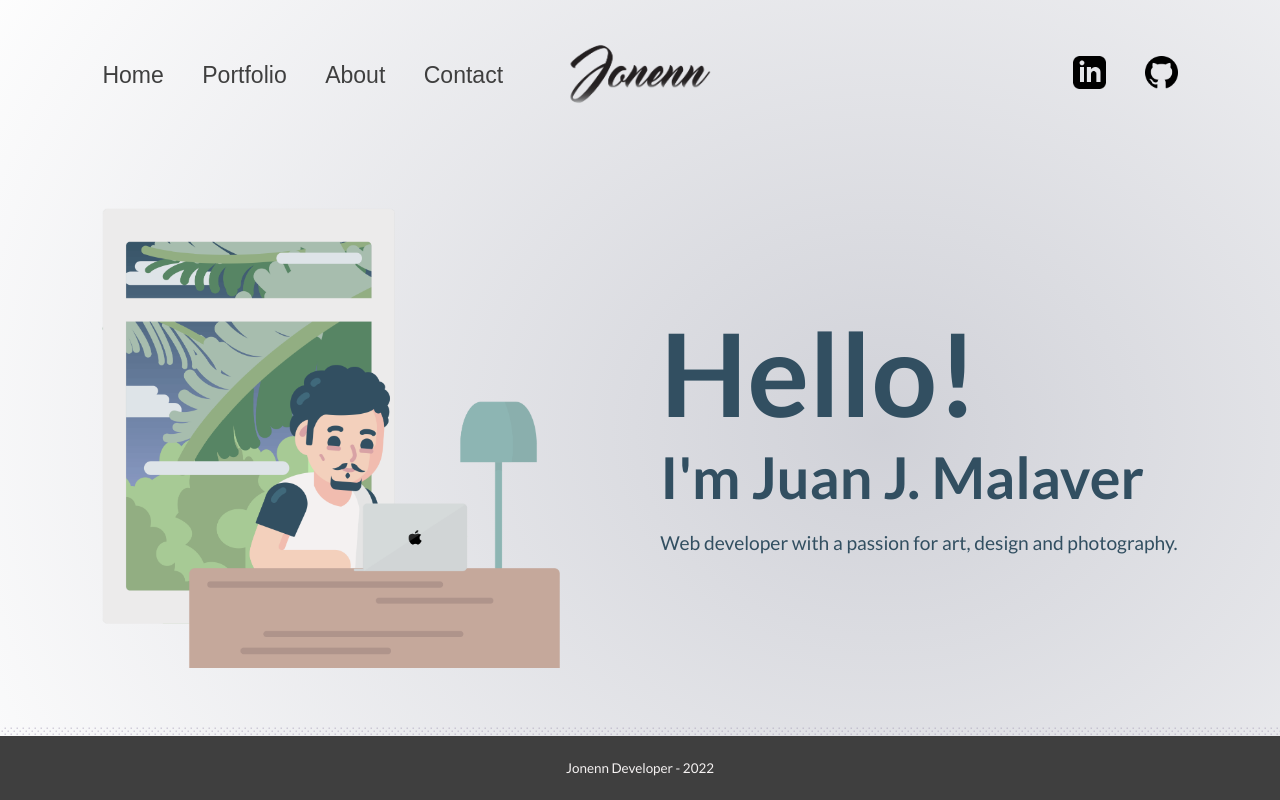
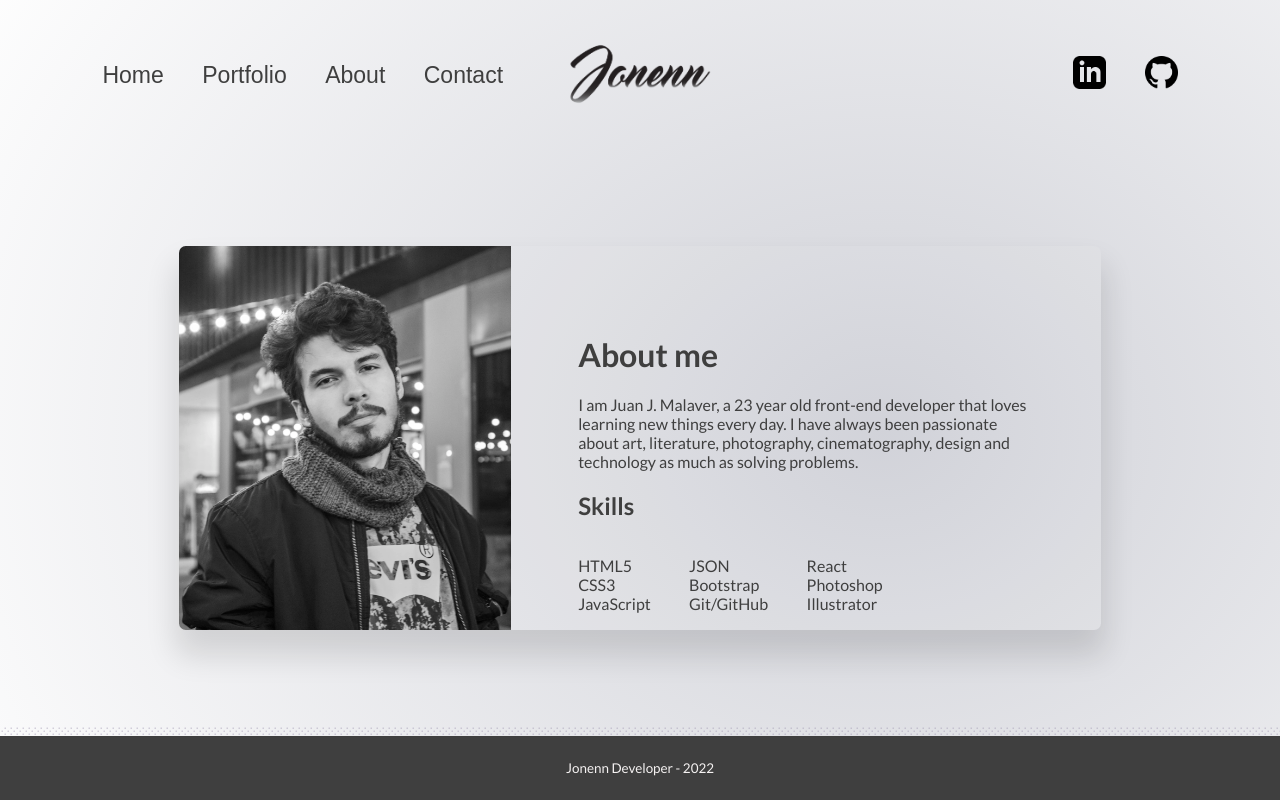
Before and after one commit to jonenn/jonenn, a React (Create React App) app: page /about in a window 1280 px wide. Built offline with nearby package versions, Linux system fonts and the light colour scheme.

Commit message:
About page created, fully working, logo centered and project windows now working

```diff
--- a/src/App.js
+++ b/src/App.js
@@ -1,6 +1,6 @@
 import "./global.css";
+import { About } from "./pages/About";
 import { Portfolio } from "./pages/Portfolio";
-import { Hero } from "./components/Hero";
 import { Home } from "./pages/Home";
 import { BrowserRouter as Router, Route, Switch } from "react-router-dom";
 
@@ -8,7 +8,10 @@ const App = () => {
    return (
       <Router>
          <Switch>
-            <Route path="/Portfolio">
+            <Route path="/about">
+               <About />
+            </Route>
+            <Route path="/portfolio">
                <Portfolio />
             </Route>
             <Route path="/">
@@ -19,4 +22,7 @@ const App = () => {
    );
 };
 
+const date = new Date();
+export { date };
+
 export { App };
--- a/src/components/Footer.js
+++ b/src/components/Footer.js
@@ -1,7 +1,7 @@
 import "../styles/Footer.css";
+import { date } from "../App";
 
 const Footer = () => {
-   let date = new Date();
    return (
       <footer>
          <section className="footer__wrapper">
--- a/src/components/Navbar.js
+++ b/src/components/Navbar.js
@@ -13,25 +13,15 @@ const Navbar = () => {
                   <Link to={"/"}>Home</Link>
                </li>
                <li>
-                  <Link to={"/Portfolio"}>Portfolio</Link>
+                  <Link to={"/portfolio"}>Portfolio</Link>
                </li>
                <li>
-                  <Link to="#">About</Link>
+                  <Link to="/about">About</Link>
                </li>
                <li>
                   <Link to="#">Contact</Link>
                </li>
             </ul>
-            <a href="#">
-               <img
-                  className="logo"
-                  src={jonennLogo}
-                  height="78"
-                  onClick={function () {
-                     console.log("Yass!");
-                  }}
-               ></img>
-            </a>
             <ul className="off-site">
                <li>
                   <a href="https://www.linkedin.com/in/juan-j-malaver-04013119b">
@@ -44,6 +34,9 @@ const Navbar = () => {
                   </a>
                </li>
             </ul>
+            <Link className="logo--link" to="/">
+               <img className="logo--image" src={jonennLogo} height="78"></img>
+            </Link>
          </nav>
       </header>
    );
--- a/src/components/Project.js
+++ b/src/components/Project.js
@@ -9,7 +9,9 @@ const Project = (props) => {
             <div className="window__control maximize"></div>
             <h6 className="window__title--project">{props.title}</h6>
          </section>
-         <img className="window__image" src={props.image}></img>
+         <a href={props.goto} target="_blank">
+            <img className="window__image" src={props.image}></img>
+         </a>
       </section>
    );
 };
--- a/src/components/ProjectsGrid.js
+++ b/src/components/ProjectsGrid.js
@@ -10,11 +10,27 @@ const ProjectsGrid = () => {
       <div className="portfolio">
          <h1 className="portfolio__title">My Portfolio</h1>
          <section className="portfolio__wrapper">
-            <Project title="musique - The web's music player" image={musique} />
-            <Project title="Simon Game" image={simon} />
+            <Project
+               title="musique - The web's music player"
+               image={musique}
+               goto="https://jonenn.github.io/musique/"
+            />
+            <Project
+               title="Simon Game"
+               image={simon}
+               goto="https://jonenn.github.io/SimonGame/"
+            />
             {/* <Project title="Converter" image={converter} /> */}
-            <Project title="Renoir's Gallery" image={renoir} />
-            <Project title="Claude Monet" image={monet} />
+            <Project
+               title="Renoir's Gallery"
+               image={renoir}
+               goto="https://jonenn.github.io/Renoir/"
+            />
+            <Project
+               title="Claude Monet"
+               image={monet}
+               goto="https://jonenn.github.io/Monet/"
+            />
          </section>
       </div>
    );
--- /dev/null
+++ b/src/pages/About.js
@@ -0,0 +1,46 @@
+import { Layout } from "../components/Layout";
+import { date } from "../App";
+import profile from "../images/me.jpeg";
+import "../styles/About.css";
+
+const About = () => {
+   return (
+      <Layout>
+         <div className="box">
+            <div className="image__container">
+               <img className="box__image" src={profile}></img>
+            </div>
+            <div className="box__container">
+               <h1 className="box__title">About me</h1>
+               <p className="box__paragraph">
+                  I am Juan J. Malaver, a {`${date.getFullYear() - 1999}`} year
+                  old front-end developer that loves learning new things every
+                  day. I have always been passionate about art, literature,
+                  photography, cinematography, design and technology as much as
+                  solving problems.
+               </p>
+               <h2 className="box__subtitle">Skills</h2>
+               <section className="box__list">
+                  <ul className="box__list--items">
+                     <li>HTML5</li>
+                     <li>CSS3</li>
+                     <li>JavaScript</li>
+                  </ul>
+                  <ul className="box__list--items">
+                     <li>JSON</li>
+                     <li>Bootstrap</li>
+                     <li>Git/GitHub</li>
+                  </ul>
+                  <ul className="box__list--items">
+                     <li>React</li>
+                     <li>Photoshop</li>
+                     <li>Illustrator</li>
+                  </ul>
+               </section>
+            </div>
+         </div>
+      </Layout>
+   );
+};
+
+export { About };
--- a/src/pages/Portfolio.js
+++ b/src/pages/Portfolio.js
@@ -1,16 +1,15 @@
-import "../styles/Portfolio.css";
 import { Layout } from "../components/Layout";
-import { useState } from "react";
+// import { useState } from "react";
 import { ProjectsGrid } from "../components/ProjectsGrid";
 
 const Portfolio = () => {
-   const [count, setCount] = useState(0);
-   const addition = () => {
-      setCount(count + 1);
-   };
-   const subtraction = () => {
-      setCount(count - 1);
-   };
+   // const [count, setCount] = useState(0);
+   // const addition = () => {
+   //    setCount(count + 1);
+   // };
+   // const subtraction = () => {
+   //    setCount(count - 1);
+   // };
    return (
       <>
          <Layout>
--- /dev/null
+++ b/src/styles/About.css
@@ -0,0 +1,41 @@
+.box {
+   margin: 12vh auto;
+   display: flex;
+   width: 72%;
+   height: 48vh;
+   box-sizing: border-box;
+   border-radius: 0.42rem;
+   box-shadow: 0 22px 30px 4px rgba(0, 0, 0, 0.12);
+   overflow: hidden;
+   background-color: rgba(216, 216, 216, 0.015);
+}
+
+.box__container {
+   padding: 4.2rem 4.2rem 3rem;
+   width: 64%;
+   white-space: pre-wrap;
+   box-sizing: border-box;
+}
+
+.box__list {
+   display: flex;
+   flex-direction: row;
+}
+
+.box__list--items {
+   display: flex;
+   flex-direction: column;
+}
+
+.image__container {
+   object-position: center;
+   width: 36%;
+   height: 100%;
+}
+
+.box__image {
+   float: left;
+   height: 100%;
+   width: 100%;
+   object-fit: cover;
+}
--- a/src/styles/Hero.css
+++ b/src/styles/Hero.css
@@ -16,7 +16,6 @@
 .hero__content {
    font-weight: 400;
    margin-left: 12.6vh;
-   color: #324f61;
 }
 
 .hero__title {
--- a/src/styles/Navbar.css
+++ b/src/styles/Navbar.css
@@ -9,7 +9,6 @@ nav {
    width: 84%;
    font-family: sans-serif;
    font-weight: 300;
-   /* box-sizing: content-box; */
 }
 
 a {
@@ -56,7 +55,14 @@ ul li a:visited {
    text-align: center;
 }
 
-.logo {
-   margin-top: 0.3rem;
+.logo--link {
+   position: absolute;
+   top: 35px;
+   left: 50%;
+   right: 50%;
+}
+
+.logo--image {
    height: 78px;
+   transform: translate(-50%);
 }
```
Also changed, not shown: src/images/me.jpeg (added), src/styles/Portfolio.css (deleted).
